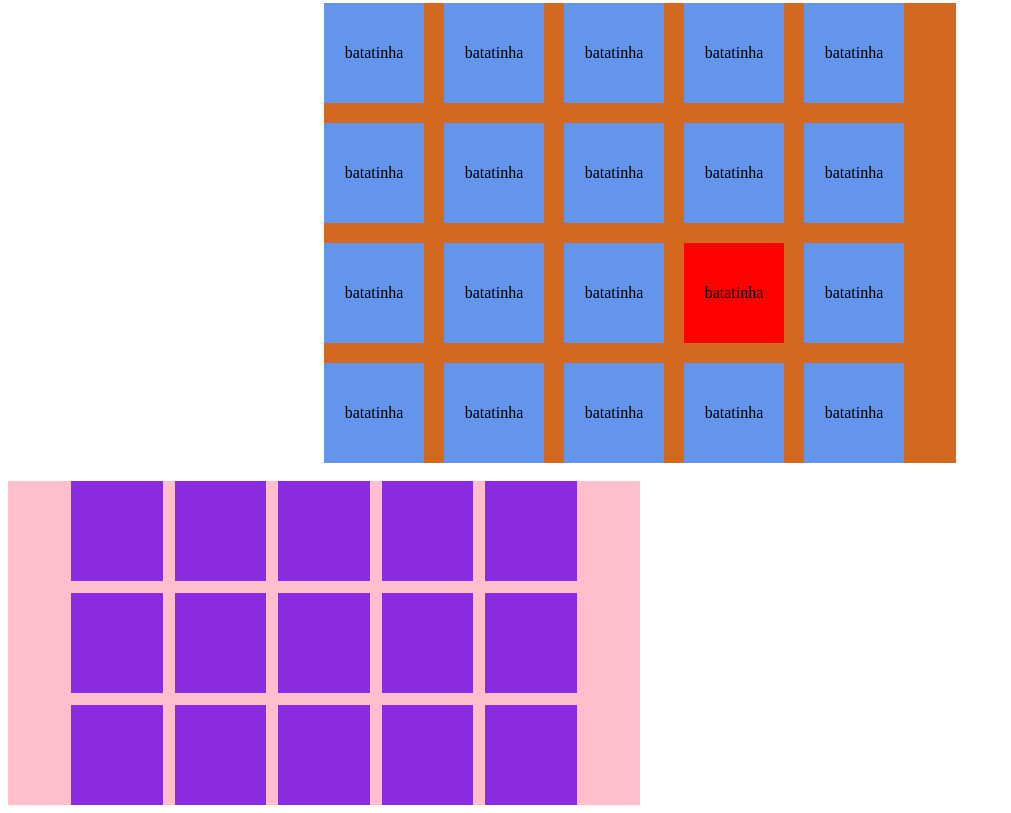
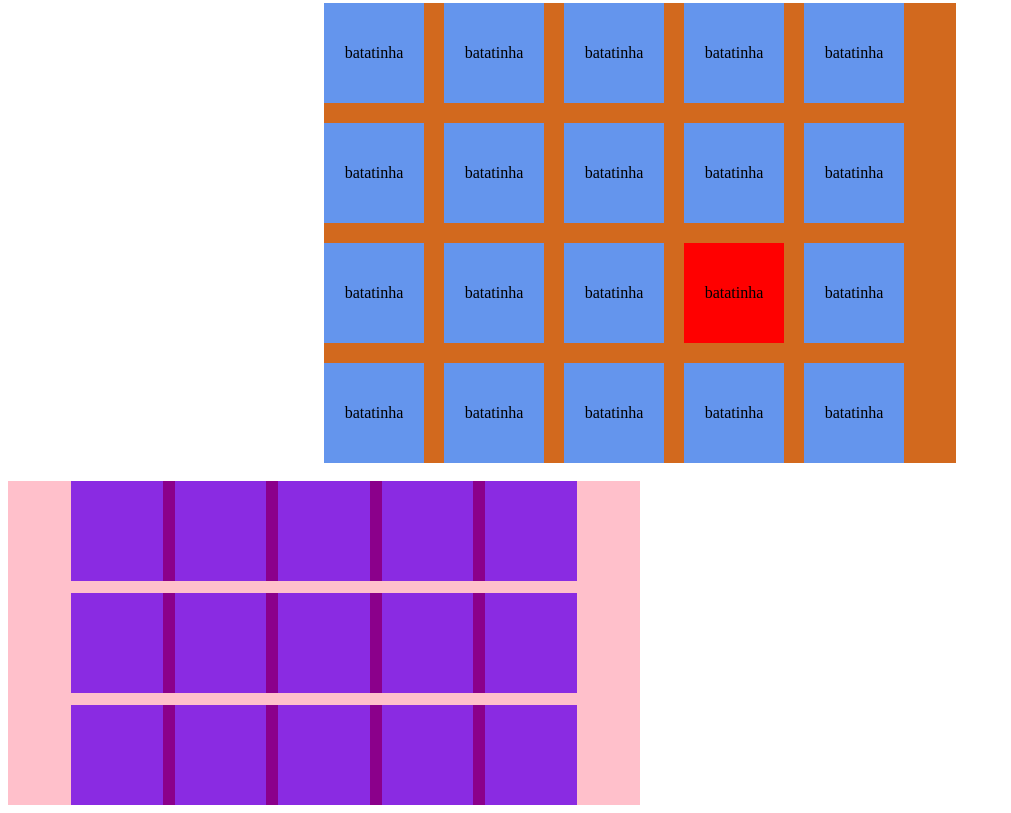
Before and after one commit to mclarar/SerratecClasses_FrontEndEssencials_2024.2, a plain HTML site: page conteudo-pratico/aula03/display/index.html in a window 1280 px wide. Shown: the part 653-1466 px from the top of the page, without its empty margins (0-1011 px from the left). Drawn offline with Linux system fonts and the light colour scheme.

Commit message:
refactor: mudança no estilo

```diff
--- a/conteudo-pratico/aula03/display/styles.css
+++ b/conteudo-pratico/aula03/display/styles.css
@@ -76,7 +76,7 @@
 }
 .divaldo{
     display: flex;
-    /* background-color: darkmagenta; */
+    background-color: darkmagenta;
     width: 80%;
     gap: 12px;
     justify-content: center;
```
